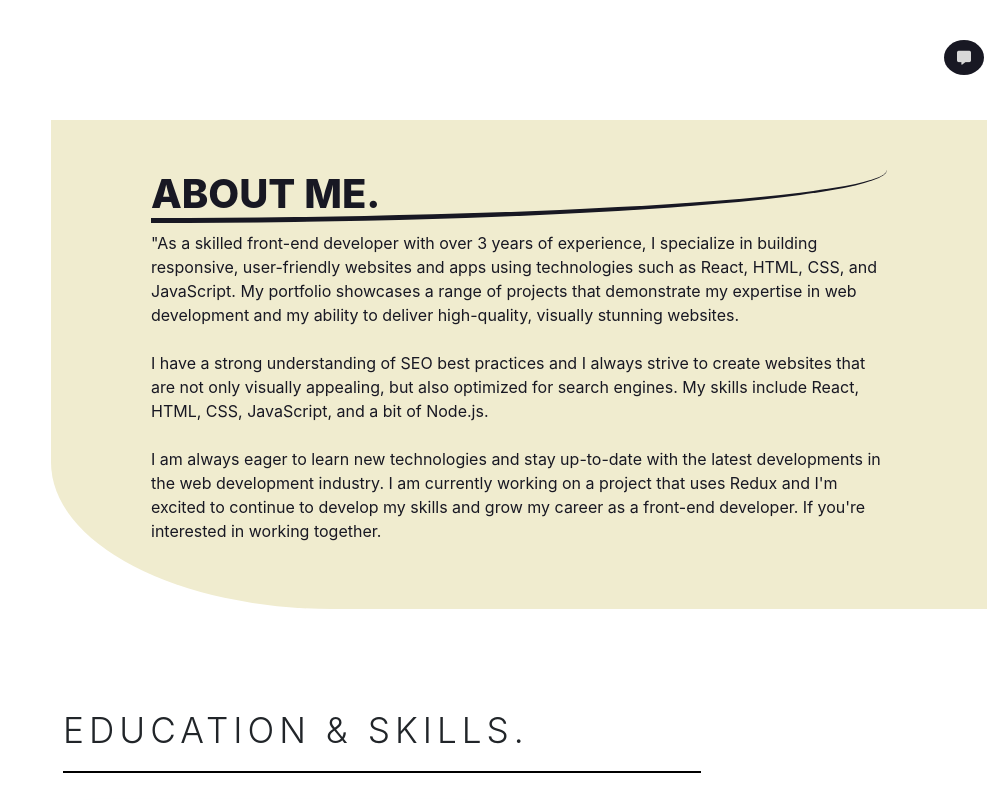
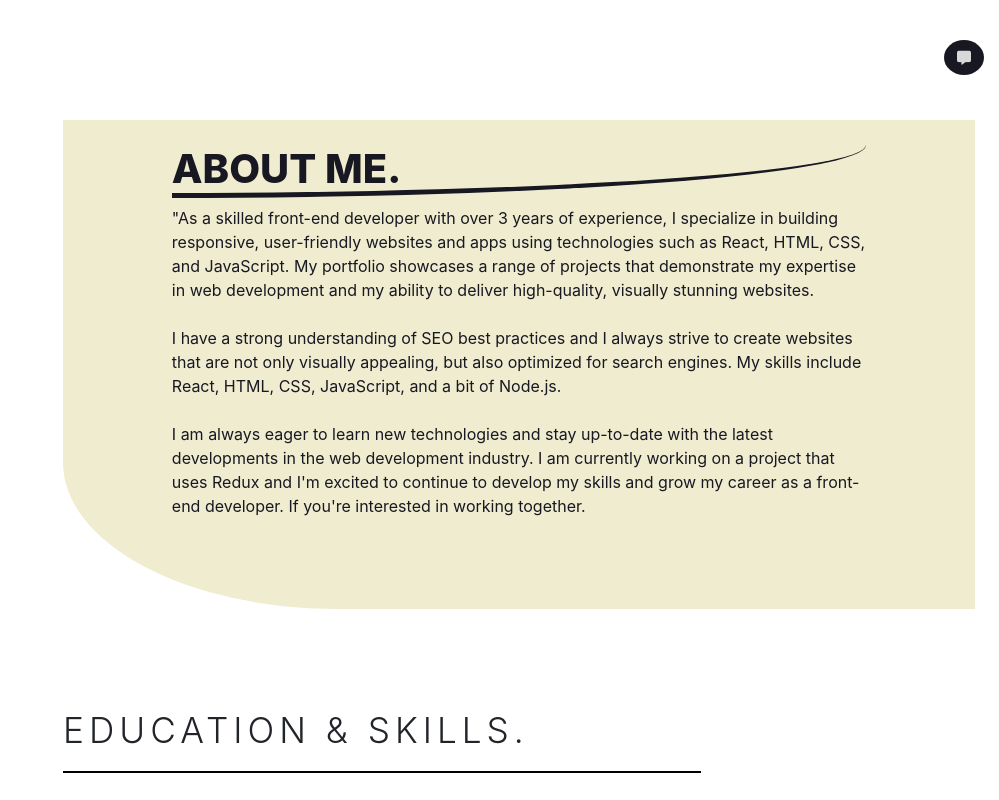
Before and after one commit to Priestlyb/portfolio-client, a React (Create React App) app: page / in a window 1280 px wide. Shown: the part 680-1480 px from the top of the page, without its empty margins (281-1280 px from the left). Built offline with nearby package versions, Linux system fonts and the light colour scheme; no server answers; some icons are missing.

Commit message:
aos update and web structure

```diff
--- a/src/components/about_us/about_us.css
+++ b/src/components/about_us/about_us.css
@@ -3,15 +3,15 @@
   color: var(--black);
   position: relative;
   z-index: -1;
-  padding-top: 50px;
-  border-bottom-left-radius: 30%;
-  background-color: #F0ECCF;
 }
 
 .about_row {
   justify-content: center;
   align-items: center;
   position: relative;
+  background-color: #F0ECCF;
+  padding: 25px;
+  border-bottom-left-radius: 30%;
 }
 
 .about-title {
@@ -76,12 +76,12 @@
 @media (max-width: 1028px) {
   .about {
     width: 90%;
-    padding: 15px;
     border: none;
-    border-radius: 0;
   }
 
   .about_row {
+    padding: 15px;
+    border-radius: 0;
     justify-content: left;
   }
 
--- a/src/components/about_us/about_us.js
+++ b/src/components/about_us/about_us.js
@@ -4,8 +4,8 @@ import me from './me.png'
 
 function Aboutus() {
   return (
-    <div className='container about' id='about' data-aos="fade-up">
-      <div className='row about_row'>
+    <div className='container about' id='about'>
+      <div className='row about_row' data-aos="fade-up">
         {/* <div className='about-col col-lg-6'>
 
           <div className="card">
--- a/src/components/graphic_portfolio/graphic_portfolio.js
+++ b/src/components/graphic_portfolio/graphic_portfolio.js
@@ -7,7 +7,7 @@ const Graphic_portfolio = () => {
 
             <div class="scroll-div">
                 <div class="cover">
-                    <div class="scroll-images" data-aos="fade-left" data-aos-anchor-placement="bottom-bottom">
+                    <div class="scroll-images">
 
                         <div class="child"><img class="child-img" src="https://i.pinimg.com/564x/79/7d/4b/797d4b3020d1e7d3e066f18226bd79ad.jpg" alt="graphic-pic" /></div>
                         <div class="child"><img class="child-img" src="https://i.pinimg.com/564x/6d/f3/7a/6df37a2c10fd6e62a666a2b73d5c10f6.jpg" alt="graphic-pic" /></div>
--- a/src/components/whatido/whatido.js
+++ b/src/components/whatido/whatido.js
@@ -8,7 +8,7 @@ function Whatido() {
 
             <div className='edu_title_row row'>
 
-                <div className='edu_title_col row col-lg-6' data-aos="fade-right" data-aos-anchor-placement="bottom-bottom" data-aos-delay="300">
+                <div className='edu_title_col row col-lg-6' data-aos="fade-down" data-aos-anchor="bottom-top"    data-aos-delay="300">
                     <i className="whatido_img fa-solid fa-palette"></i>
 
                     <div className='col-lg-6'>
@@ -19,7 +19,7 @@ function Whatido() {
                     </div>
                 </div>
 
-                <div className='edu_title_col row col-lg-6' data-aos="fade-left" data-aos-anchor-placement="bottom-bottom" data-aos-delay="300">
+                <div className='edu_title_col row col-lg-6' data-aos="fade-down" data-aos-anchor="bottom-top"     data-aos-delay="300">
                     <i className="whatido_img fa-solid fa-code"></i>
 
                     <div className='col-lg-6'>
@@ -30,7 +30,7 @@ function Whatido() {
                     </div>
                 </div>
 
-                <div className='edu_title_col row col-lg-6' data-aos="fade-right" data-aos-anchor-placement="bottom-bottom" data-aos-delay="300">
+                <div className='edu_title_col row col-lg-6' data-aos="fade-down" data-aos-anchor="bottom-top"    data-aos-delay="300">
                     <i className="whatido_img fa-solid fa-money-bill-trend-up"></i>
 
                     <div className='col-lg-6'>
@@ -41,7 +41,7 @@ function Whatido() {
                     </div>
                 </div>
 
-                <div className='edu_title_col row col-lg-6' data-aos="fade-left" data-aos-anchor-placement="bottom-bottom" data-aos-delay="300">
+                <div className='edu_title_col row col-lg-6' data-aos="fade-down" data-aos-anchor="bottom-top"     data-aos-delay="300">
                     <i className="whatido_img fa-solid fa-laptop-code"></i>
 
                     <div className='col-lg-6'>
@@ -52,7 +52,7 @@ function Whatido() {
                     </div>
                 </div>
 
-                <div className='edu_title_col row col-lg-6' data-aos="fade-right" data-aos-anchor-placement="bottom-bottom" data-aos-delay="300">
+                <div className='edu_title_col row col-lg-6' data-aos="fade-down" data-aos-anchor="bottom-top"    data-aos-delay="300">
                     <i className="whatido_img fa-solid fa-bug-slash"></i>
 
                     <div className='col-lg-6'>
@@ -63,7 +63,7 @@ function Whatido() {
                     </div>
                 </div>
 
-                <div className='edu_title_col row col-lg-6' data-aos="fade-left" data-aos-anchor-placement="bottom-bottom" data-aos-delay="300">
+                <div className='edu_title_col row col-lg-6' data-aos="fade-down" data-aos-anchor="bottom-top"     data-aos-delay="300">
                     <i className="whatido_img fa-solid fa-atom"></i>
 
                     <div className='col-lg-6'>
```
